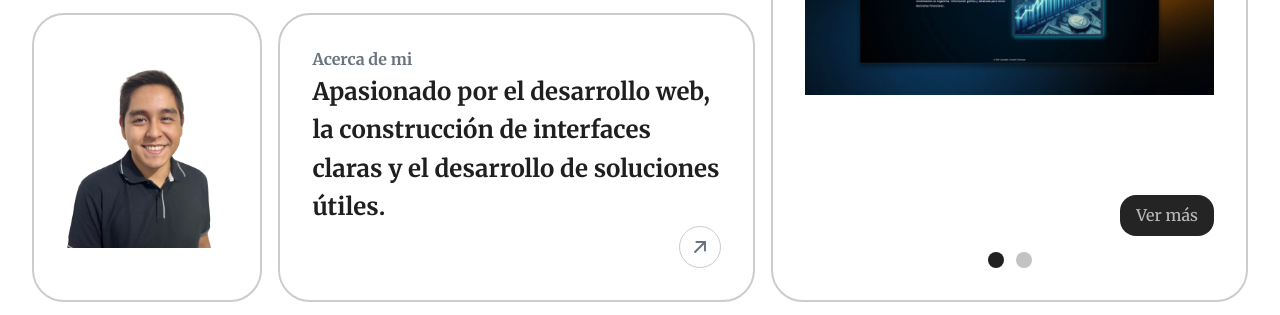
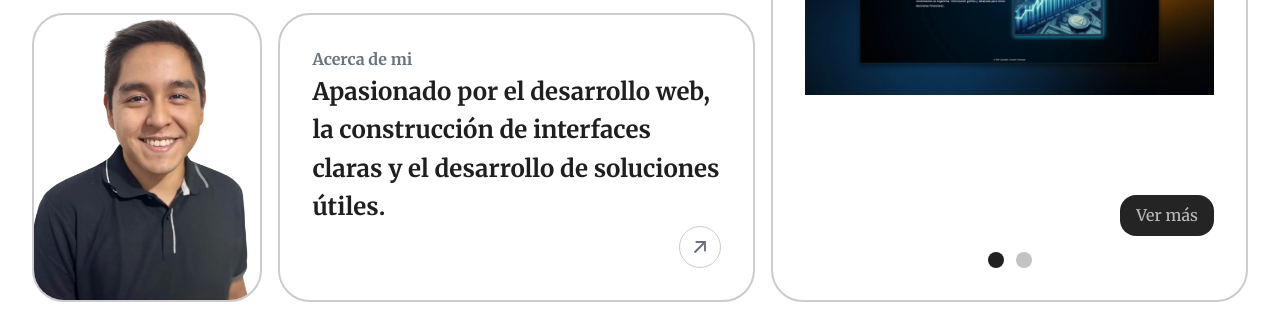
Before and after one commit to DevEzequiel14/chorolque-portfolio, an Astro site: page / in a window 1280 px wide. Shown: the part 324-639 px from the top of the page. Built offline with nearby package versions, Linux system fonts and the light colour scheme; Astro itself is replaced by a stand-in of ours.

Commit message:
changes in styles in perfil-card

```diff
--- a/src/styles/components/_perfil-card.scss
+++ b/src/styles/components/_perfil-card.scss
@@ -2,22 +2,22 @@
 
 .perfil-card {
     display: flex;
+    align-items: center;
+    height: 100%;
+    border: 2px solid var(--border-color);
     border-radius: 2rem;
+    overflow: hidden;
     transition: background-color 0.3s ease;
-    font-weight: bold;
-    overflow: hidden;
-    border: 2px solid var(--border-color);
-    height: 100%;
-    align-items: center;
 
     &__content {
-        padding: 0px;
+        width: 100%;
+        height: 100%;
     }
 
     &__image {
         display: block;
-        height: auto;
         width: 100%;
+        height: 100%;
         object-fit: cover;
     }
 }
```
